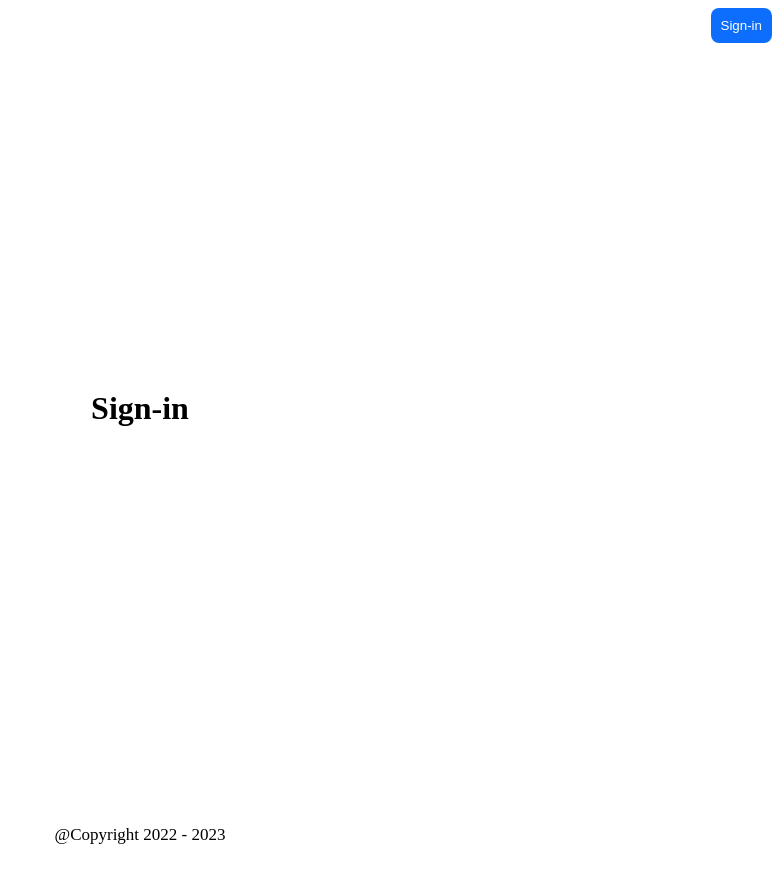
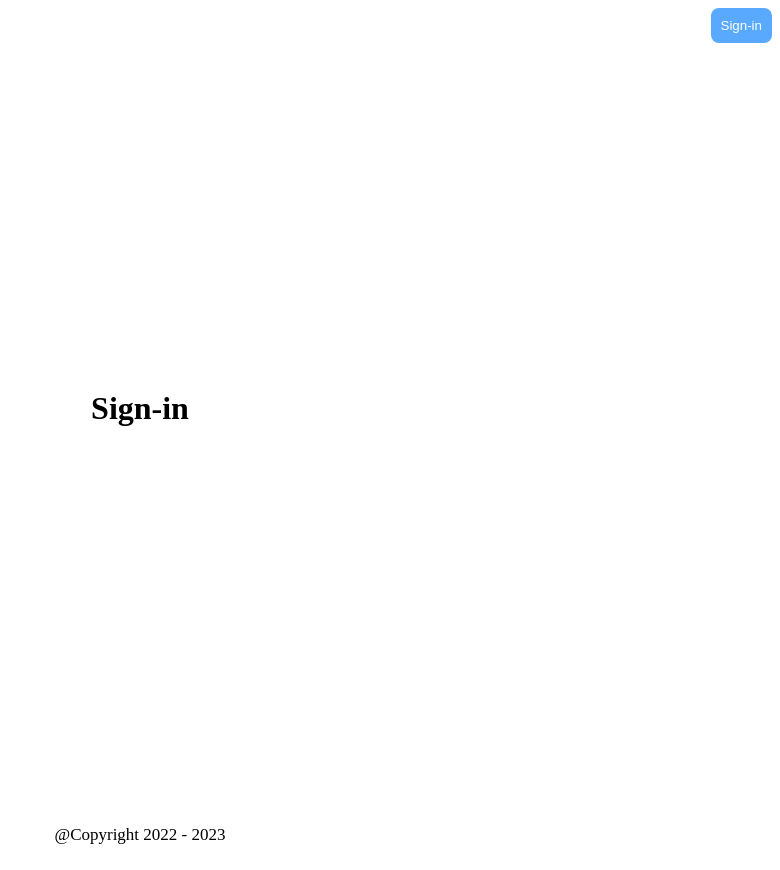
Before and after one commit to darkeny/dailynews, a React (Vite) app in the folder ui/evolution/: page /sign-in in a window 1280 px wide. Shown: the whole page, without its empty margins (500-1280 px from the left). Built offline with nearby package versions, Linux system fonts and the light colour scheme.

Commit message:
Refactore component Input

```diff
--- a/ui/evolution/src/components/button/index.tsx
+++ b/ui/evolution/src/components/button/index.tsx
@@ -10,7 +10,7 @@ type buttonProps = {
 const Button: FC<buttonProps> = ({ label, disabled, onClick }) => {
     return (
         <>
-            <FCButton onClick={onClick}>
+            <FCButton onClick={onClick} disabled={disabled}>
                 {label}
             </FCButton>
         </>
```
Also changed, not shown: ui/evolution/src/components/input/index.tsx (added, +9 -0 lines), ui/evolution/src/components/input/styles.ts (added).
